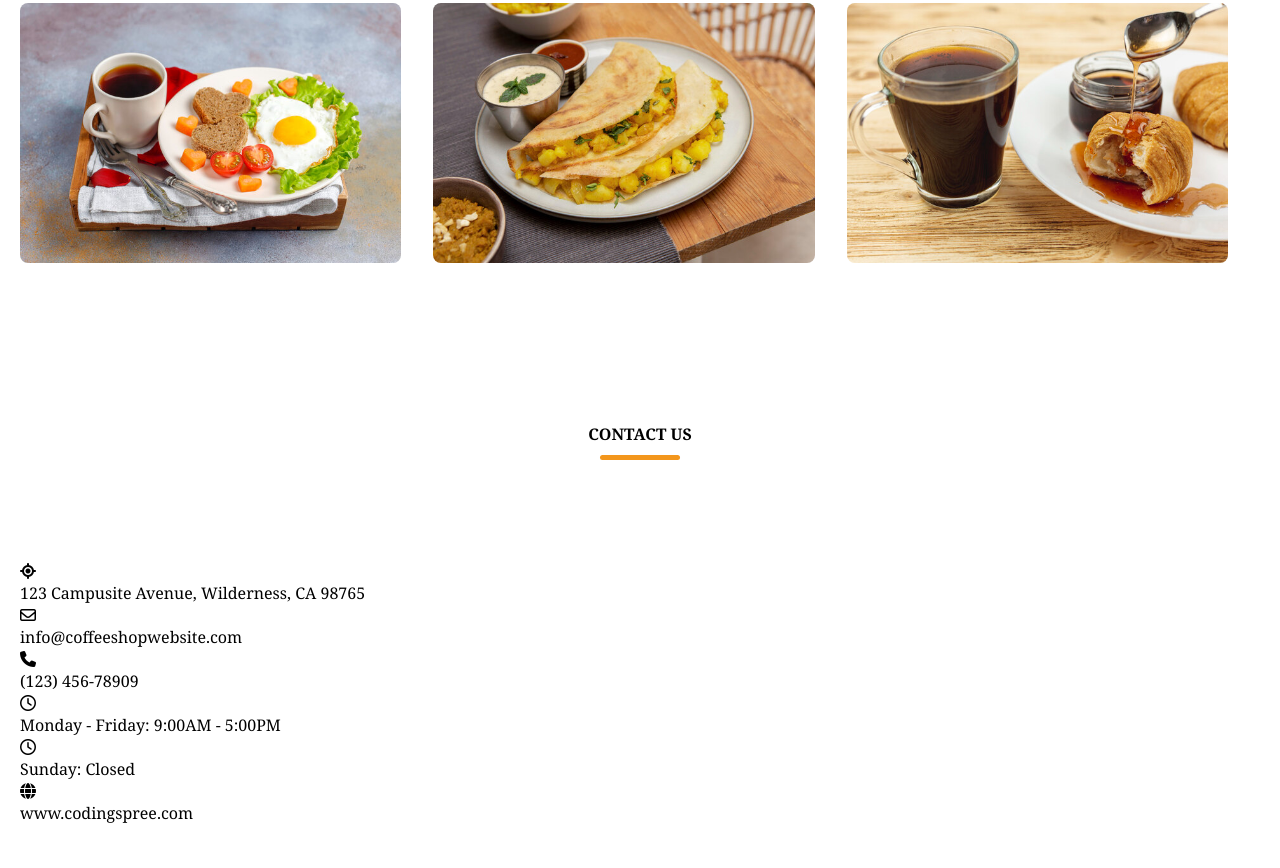
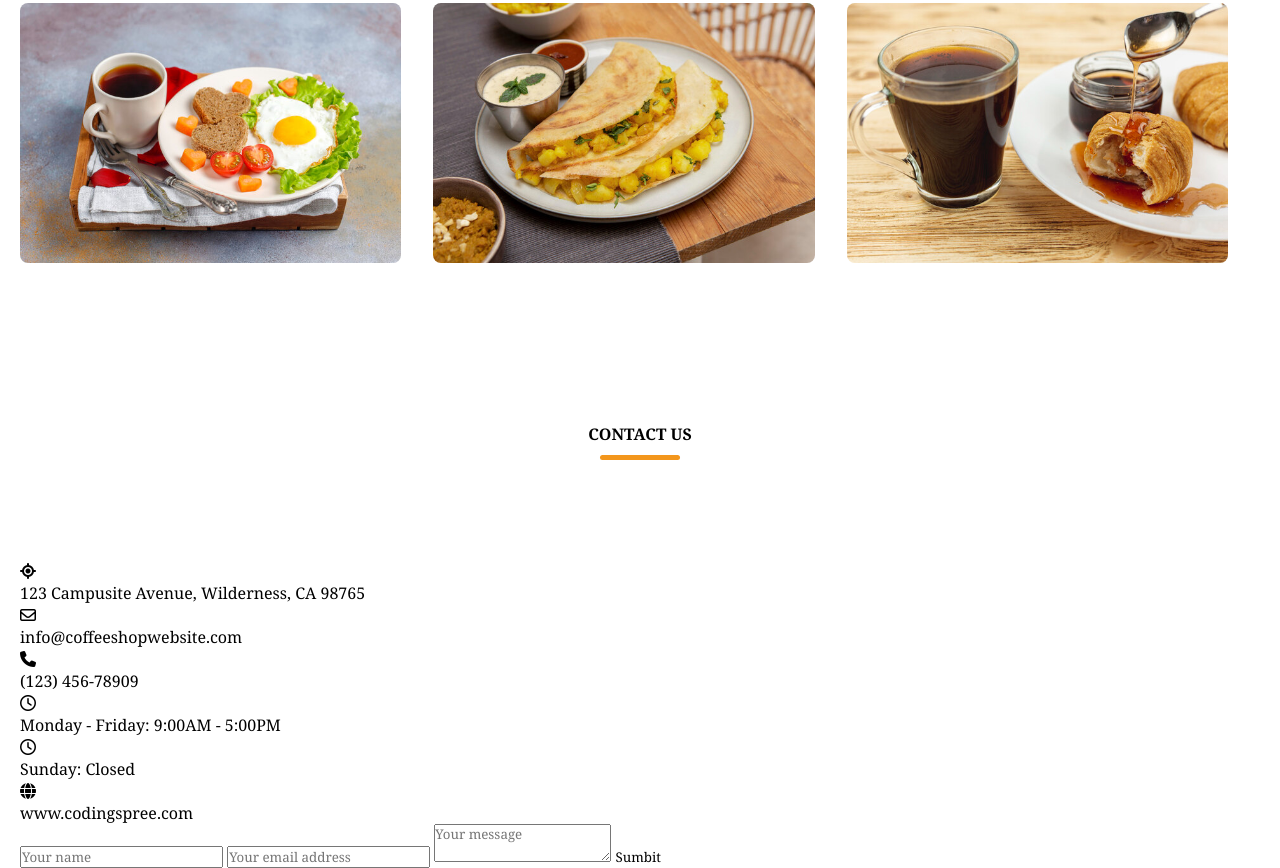
Before and after one commit to Developerfiyin/Coffee-webpage, a plain HTML site: page index.html in a window 1280 px wide. Shown: the part 4219-5087 px from the top of the page. Before the commit the page ends 5043 px from the top, so only its background shows below. Drawn offline with nearby package versions, Linux system fonts and the light colour scheme; a web font is replaced by a local one.

Commit message:
updated index-html

```diff
--- a/index.html
+++ b/index.html
@@ -307,6 +307,26 @@
               <p>www.codingspree.com</p>
             </li>
           </ul>
+          <form action="#" class="contact-form">
+            <input
+              type="text"
+              placeholder="Your name "
+              class="form-input"
+              required
+            />
+            <input
+              type="email"
+              placeholder="Your email address "
+              class="form-input"
+              required
+            />
+            <textarea
+              name="form-input"
+              placeholder="Your message"
+              required
+            ></textarea>
+            <button class="sumbit-button">Sumbit</button>
+          </form>
         </div>
       </section>
       <!------footer section---->
```
